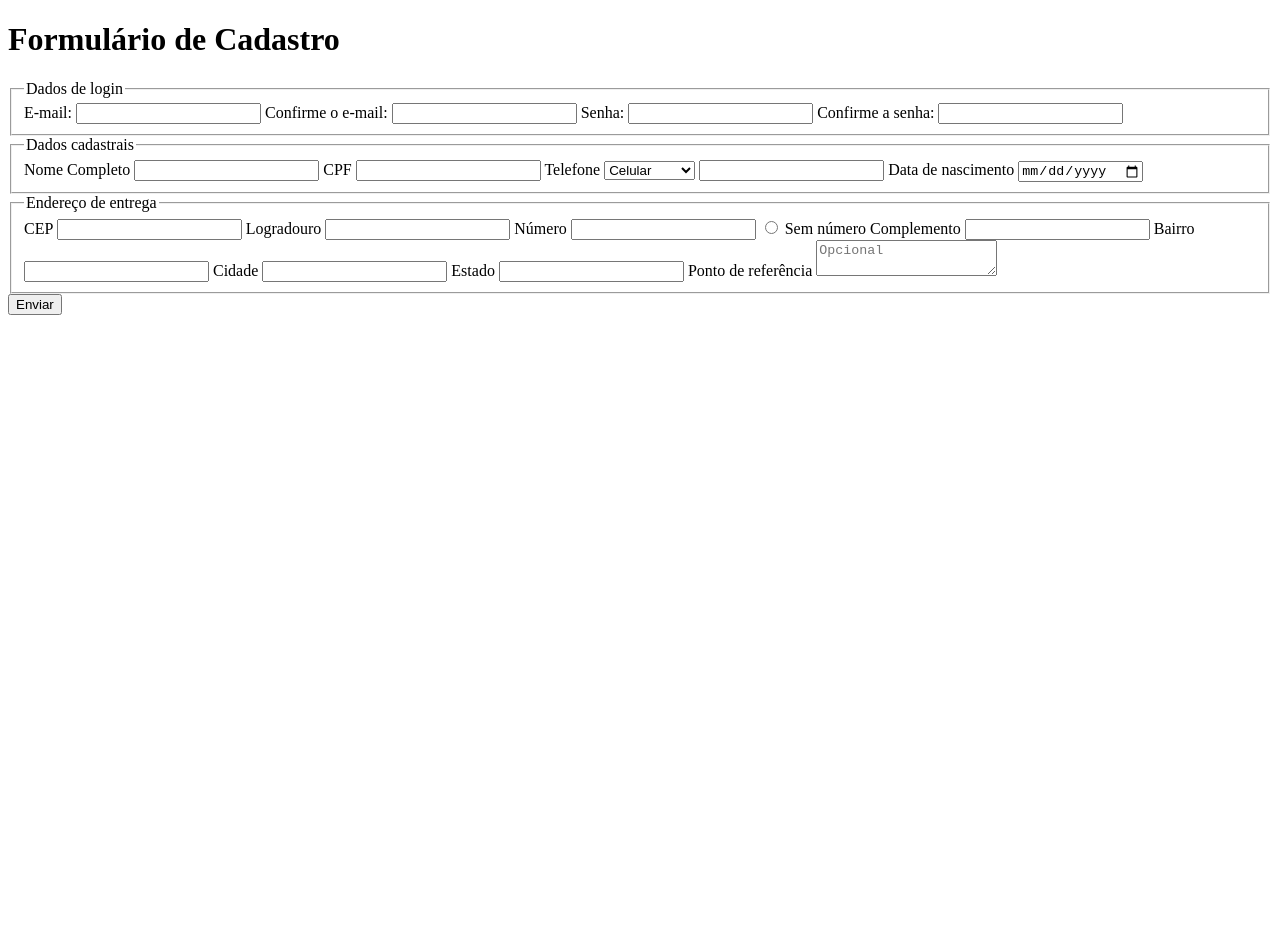
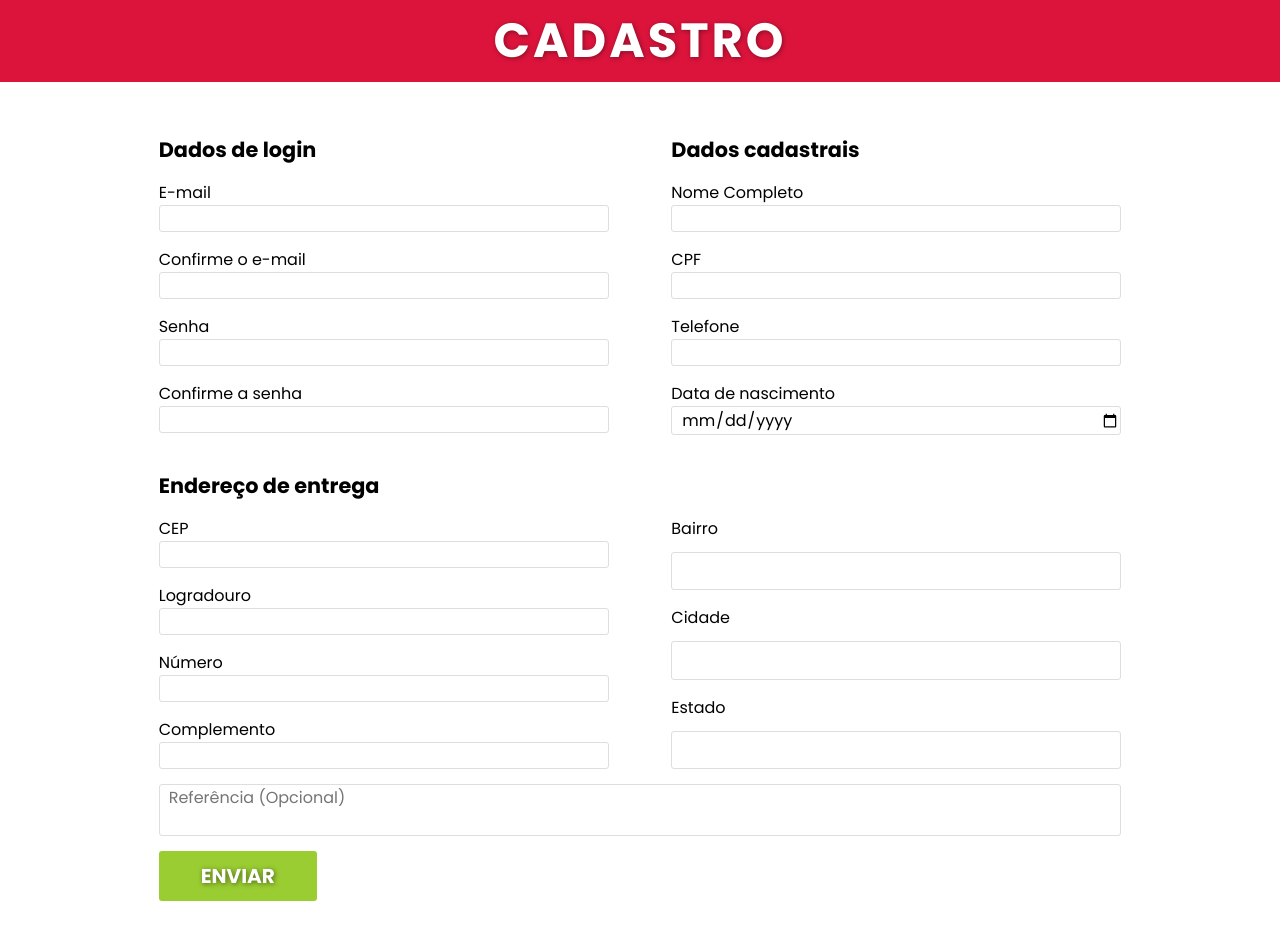
Before and after one commit to JJrCosta/curso_ebac_fullstack_python, a plain HTML site: page formulario_cadastro_jquery/index.html in a window 1280 px wide. Before the commit the page ends 800 px from the top, so only its background shows below. Drawn offline with Linux system fonts and the light colour scheme.

Commit message:
Add style to form

```diff
--- /dev/null
+++ b/formulario_cadastro_jquery/css/main.css
@@ -0,0 +1,91 @@
+* {
+    margin: 0;
+    padding: 0;
+    box-sizing: border-box;
+    outline: none;
+    font-family: 'Poppins', sans-serif;
+    font-size: 16px;
+}
+
+header {
+    background-color: crimson;
+}
+
+.container {
+    max-width: 1024px;
+    margin: 0 auto;
+}
+
+.container-flex {
+    display: flex;
+    flex-wrap: wrap;
+    justify-content: space-between;
+}
+
+header h1 {
+    text-align: center;
+    color: #fff;
+    padding: 5px 0;
+    font-size: 3em;
+    text-transform: uppercase;
+    letter-spacing: 3px;
+    text-shadow: 1px 1px 5px rgba(0, 0, 0, 0.4);
+}
+
+form {
+    margin: 42px 0;
+}
+
+form fieldset  {
+    margin: 10px 3%;
+    border: none;
+}
+
+form fieldset#dados-login,
+form fieldset#dados-cadastro,
+form fieldset#dados-entrega .box-entrega {
+    width: 450px;
+}
+
+fieldset legend {
+    margin-bottom: 15px;
+    font-size: 1.3em;
+    font-weight: bold;
+    width: 100%;
+}
+
+fieldset input,
+fieldset textarea {
+    border: 1px solid #dedede;
+    border-radius: 3px;
+    margin-bottom: 15px;
+    padding-inline-start: 9px;
+    width: 100%;
+    resize: none;
+}
+
+fieldset button {
+    border: none;
+    padding: 10px 42px;
+    text-transform: uppercase;
+    font-size: 20px;
+    font-weight: bold;
+    color: #fff;
+    text-shadow: 1px 1px 5px rgba(0, 0, 0, 0.5);
+    background-color: #9acd32;
+    cursor: pointer;
+    border-radius: 3px;
+}
+
+fieldset button:hover {
+    background-color: #8ab830;
+    transition: 300ms;
+}
+
+@media screen and (max-width: 1023px) {
+    form fieldset#dados-login,
+    form fieldset#dados-cadastro,
+    form fieldset#dados-entrega .box-entrega{
+        width: 100%;
+    }
+}
--- a/formulario_cadastro_jquery/index.html
+++ b/formulario_cadastro_jquery/index.html
@@ -5,24 +5,30 @@
     <meta http-equiv="X-UA-Compatible" content="IE=edge">
     <meta name="viewport" content="width=device-width, initial-scale=1.0">
     <title>Formulário de Cadastro</title>
+    <!-- CUSTOM MAIN CSS -->
+    <link rel="stylesheet" href="./css/main.css">
+    <!-- FONTS -->
+    <link rel="preconnect" href="https://fonts.googleapis.com">
+    <link rel="preconnect" href="https://fonts.gstatic.com" crossorigin>
+    <link href="https://fonts.googleapis.com/css2?family=Poppins:wght@100;200;300;400;500;600;700;800;900&display=swap" rel="stylesheet">
 </head>
 <body>
     <header>
         <div class="container">
-            <h1>Formulário de Cadastro</h1>
+            <h1>Cadastro</h1>
         </div>
     </header>
     <form>
-        <div class="container">
+        <div class="container container-flex">
             <fieldset id="dados-login">
                 <legend>Dados de login</legend>
-                <label for="">E-mail:</label>
+                <label for="">E-mail</label>
                 <input type="email">
-                <label for="">Confirme o e-mail:</label>
+                <label for="">Confirme o e-mail</label>
                 <input type="email">
-                <label for="">Senha:</label>
+                <label for="">Senha</label>
                 <input type="password">
-                <label for="">Confirme a senha:</label>
+                <label for="">Confirme a senha</label>
                 <input type="password">
             </fieldset>
 
@@ -33,37 +39,35 @@
                 <label for="cpf">CPF</label>
                 <input type="text">
                 <label for="tel">Telefone</label>
-                <select name="typePhone" id="type-phone">
-                    <option value="cel">Celular</option>
-                    <option value="resid">Residencial</option>
-                </select>
                 <input type="text">
                 <label for="dt-nascimento">Data de nascimento</label>
                 <input type="date">
             </fieldset>
 
-            <fieldset id="dados-entrega">
+            <fieldset class="container-flex" id="dados-entrega">
                 <legend>Endereço de entrega</legend>
+                <div class="container-flex box-entrega">
                     <label for="cep">CEP</label>
                     <input type="text">
                     <label for="">Logradouro</label>
                     <input type="text">
                     <label for="">Número</label>
-                <input type="text">
-                <label for=""><input type="radio"> Sem número</label>
+                    <input type="text" id="numero">
                     <label for="">Complemento</label>
                     <input type="text">
+                </div>
+                <div class="container-flex box-entrega">
                     <label for="">Bairro</label>
                     <input type="text">
                     <label for="">Cidade</label>
                     <input type="text">
                     <label for="">Estado</label>
                     <input type="text">
-                <label for="">Ponto de referência</label>
-                <textarea name="" id="" placeholder="Opcional"></textarea>
+                </div>
+                <textarea name="" id="" placeholder="Referência (Opcional)"></textarea>
+                <button type="submit">Enviar</button>
             </fieldset>
 
-            <button type="submit">Enviar</button>
         </div>
     </form>
 </body>
```
Lines whose indentation alone changed are shown as unchanged.
